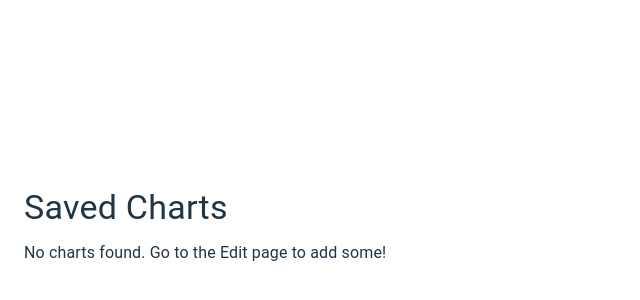
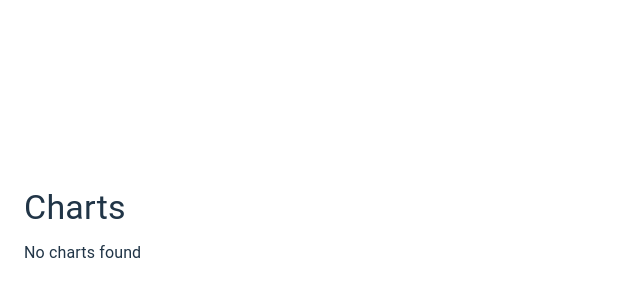
Before and after one commit to chjoe22/Smart-Grid-Appliance, a React (Vite) app in the folder frontend/: page /main in a window 1280 px wide. Shown: the part 190-490 px from the top of the page, without its empty margins (0-640 px from the left). Built offline with nearby package versions, Linux system fonts and the light colour scheme; a web font is replaced by a local one.

Commit message:
minor change

```diff
--- a/frontend/src/pages/MainPage.jsx
+++ b/frontend/src/pages/MainPage.jsx
@@ -13,10 +13,10 @@ const MainPage = () => {
 
     return (
         <Container maxWidth="md" sx={{ mt: 4 }}>
-            <Typography variant="h4" gutterBottom>Saved Charts</Typography>
+            <Typography variant="h4" gutterBottom>Charts</Typography>
 
             {charts.length === 0 ? (
-                <Typography>No charts found. Go to the Edit page to add some!</Typography>
+                <Typography>No charts found</Typography>
             ) : (
                 charts.map((chart) => (
                     <Box key={chart.id} sx={{ mb: 4 }}>
```
